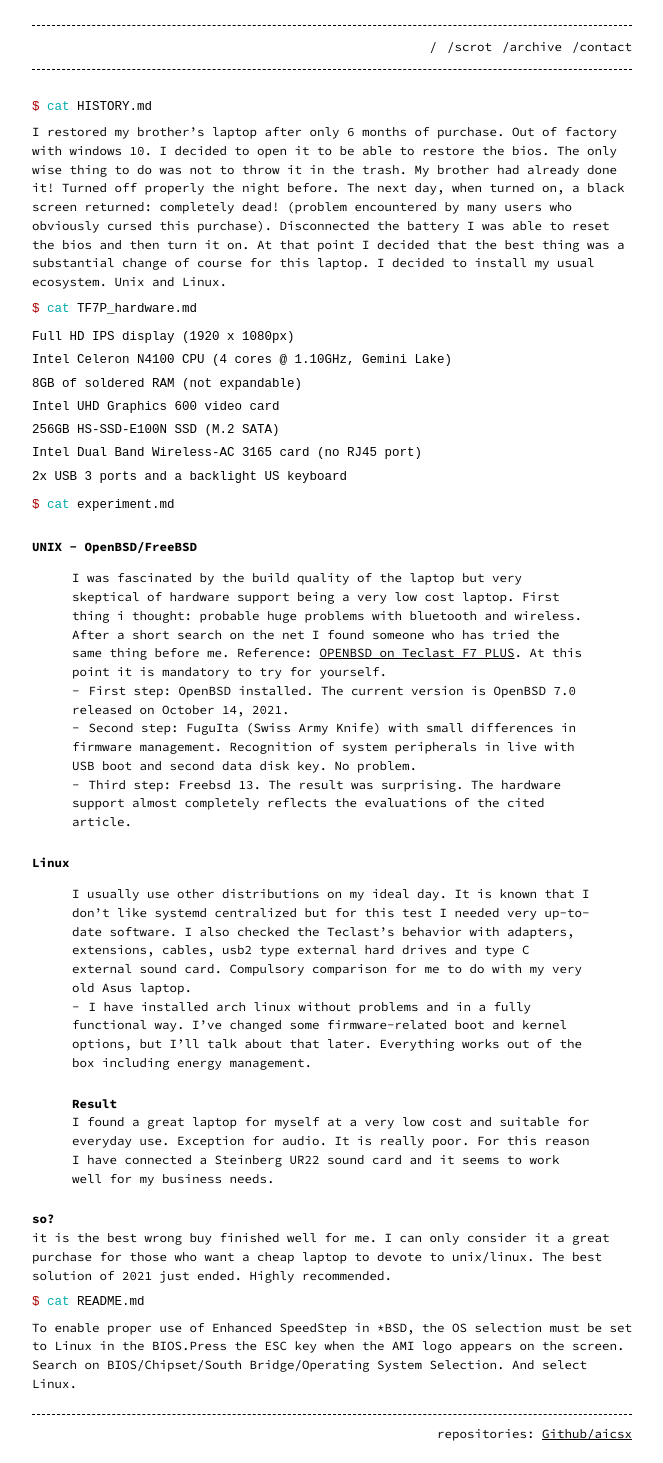
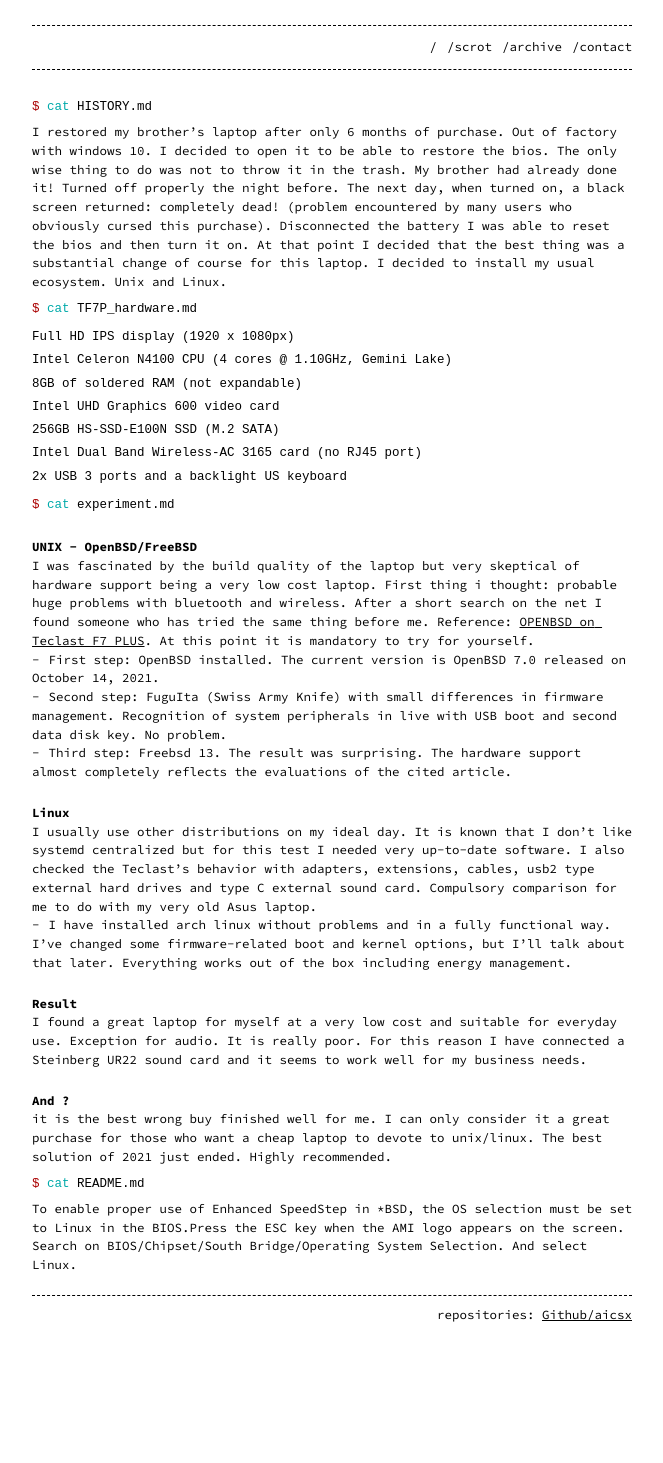
Before and after one commit to aicsx/ax, a Jekyll site: the page built from _posts/2022-01-06-Teclast-F7-Plus-Unix_Linux.md, in a window 1280 px wide. Shown: the whole page, without its empty margins (308-971 px from the left). Built offline with Jekyll 4.4.1, drawn with Linux system fonts in a browser that asks for light colours; after the commit the page ends 1345 px from its top, so only the background shows below that.

Commit message:
update post: Teclast F7 Plus

```diff
--- a/_posts/2022-01-06-Teclast-F7-Plus-Unix_Linux.md
+++ b/_posts/2022-01-06-Teclast-F7-Plus-Unix_Linux.md
@@ -26,20 +26,20 @@ $ cat TF7P_hardware.md
 $ cat experiment.md
 {% endhighlight %}
 
-### UNIX - OpenBSD/FreeBSD
->I was fascinated by the build quality of the laptop but very skeptical of hardware support being a very low cost laptop. First thing i thought: probable huge problems with bluetooth and wireless. After a short search on the net I found someone who has tried the same thing before me. Reference: [OPENBSD on Teclast F7 PLUS]. At this point it is mandatory to try for yourself.
+## UNIX - OpenBSD/FreeBSD
+I was fascinated by the build quality of the laptop but very skeptical of hardware support being a very low cost laptop. First thing i thought: probable huge problems with bluetooth and wireless. After a short search on the net I found someone who has tried the same thing before me. Reference: [OPENBSD on Teclast F7 PLUS]. At this point it is mandatory to try for yourself.
 - First step: OpenBSD installed. The current version is OpenBSD 7.0 released on October 14, 2021.
 - Second step: FuguIta (Swiss Army Knife) with small differences in firmware management. Recognition of system peripherals in live with USB boot and second data disk key. No problem.
 - Third step: Freebsd 13.
 The result was surprising. The hardware support almost completely reflects the evaluations of the cited article.
 
-### Linux
->I usually use other distributions on my ideal day. It is known that I don't like systemd centralized but for this test I needed very up-to-date software. I also checked the Teclast's behavior with adapters, extensions, cables, usb2 type external hard drives and type C external sound card. Compulsory comparison for me to do with my very old Asus laptop.
+## Linux
+I usually use other distributions on my ideal day. It is known that I don't like systemd centralized but for this test I needed very up-to-date software. I also checked the Teclast's behavior with adapters, extensions, cables, usb2 type external hard drives and type C external sound card. Compulsory comparison for me to do with my very old Asus laptop.
 - I have installed arch linux without problems and in a fully functional way. I've changed some firmware-related boot and kernel options, but I'll talk about that later. Everything works out of the box including energy management.
-### Result
+## Result
 I found a great laptop for myself at a very low cost and suitable for everyday use. Exception for audio. It is really poor. For this reason I have connected a Steinberg UR22 sound card and it seems to work well for my business needs.
 
-### so?
+## And ?
 it is the best wrong buy finished well for me. I can only consider it a great purchase for those who want a cheap laptop to devote to unix/linux. The best solution of 2021 just ended. Highly recommended.
 
 {% highlight bash %}
```
